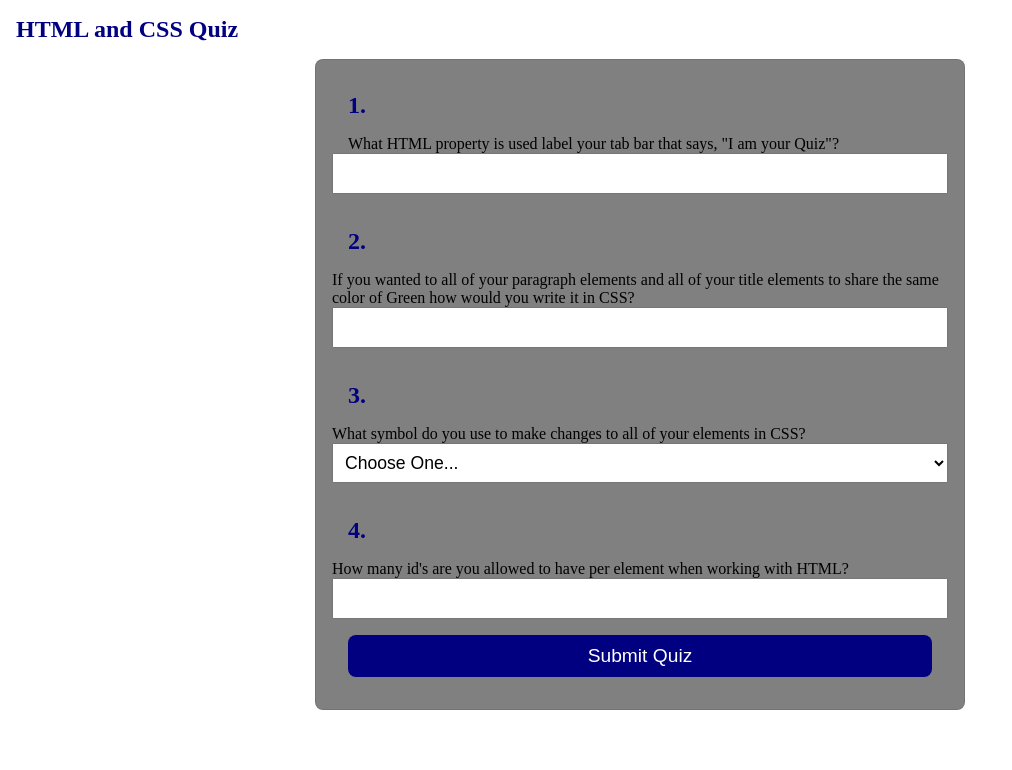
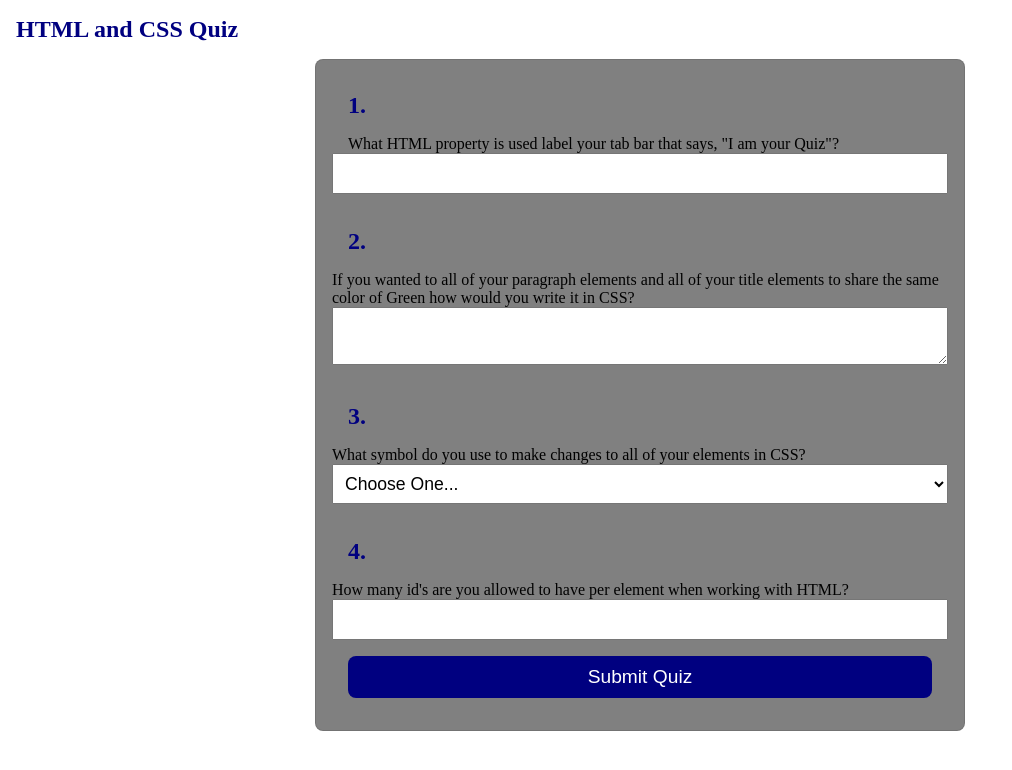
Before and after one commit to danieljardine04/wdd130, a plain HTML site: page quiz.html in a window 1280 px wide. Shown: the whole page, without its empty margins (0-1012 px from the left). Drawn offline with Linux system fonts and the light colour scheme.

Commit message:
Fixing Textarea

```diff
--- a/quiz.html
+++ b/quiz.html
@@ -19,7 +19,7 @@
       </div>
       <div class="form-element">
         <label name="q2" id="q2"><h1>2.</h1> If you wanted to all of your paragraph elements and all of your title elements to share the same color of Green how would you write it in CSS?</label>
-        <input type="textarea">
+        <textarea type="text"></textarea>
       </div>
       <div class="form-element">
         <label name="q3" id="q3"><h1>3.</h1>What symbol do you use to make changes to all of your elements in CSS?</label>
```
